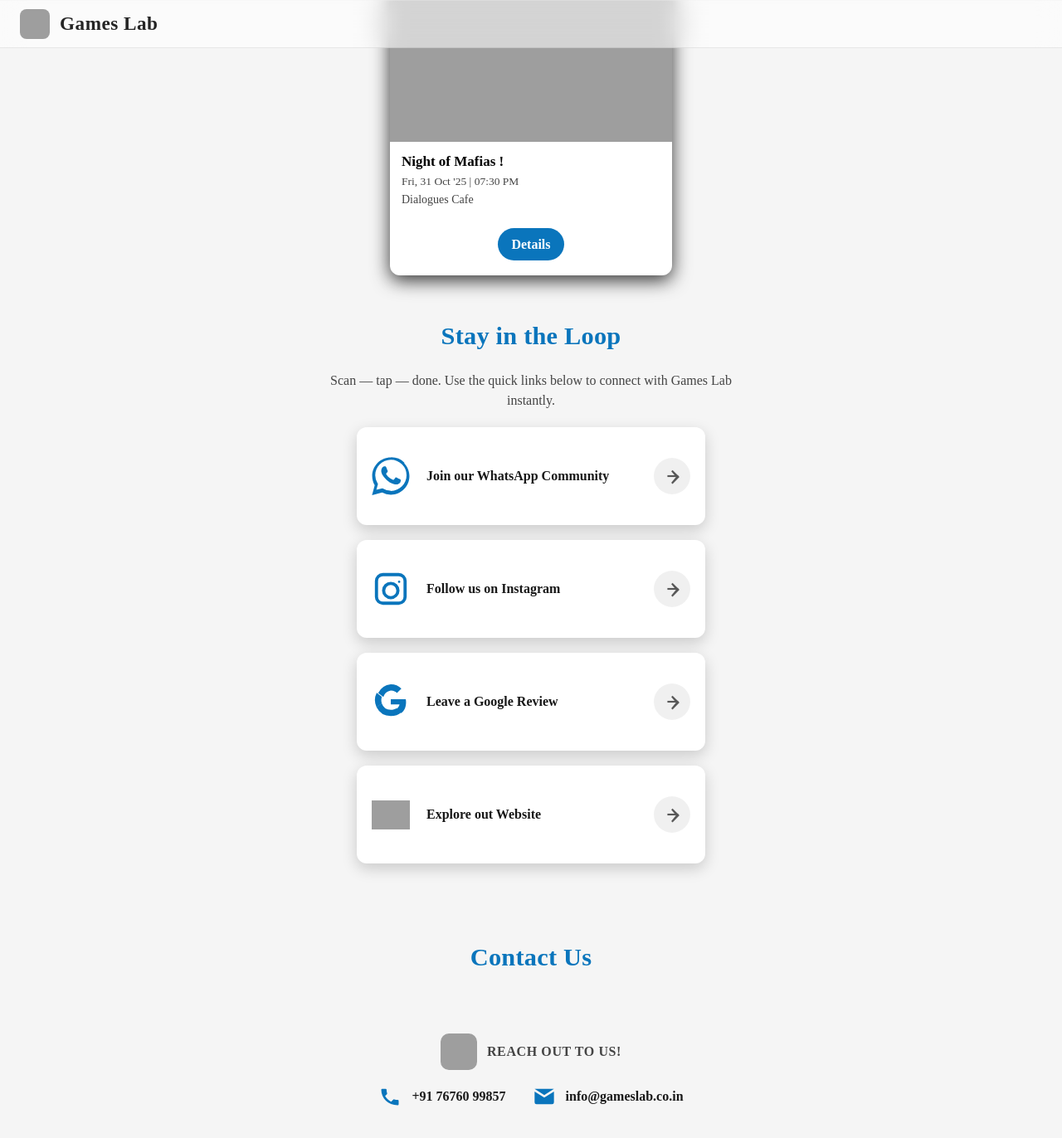
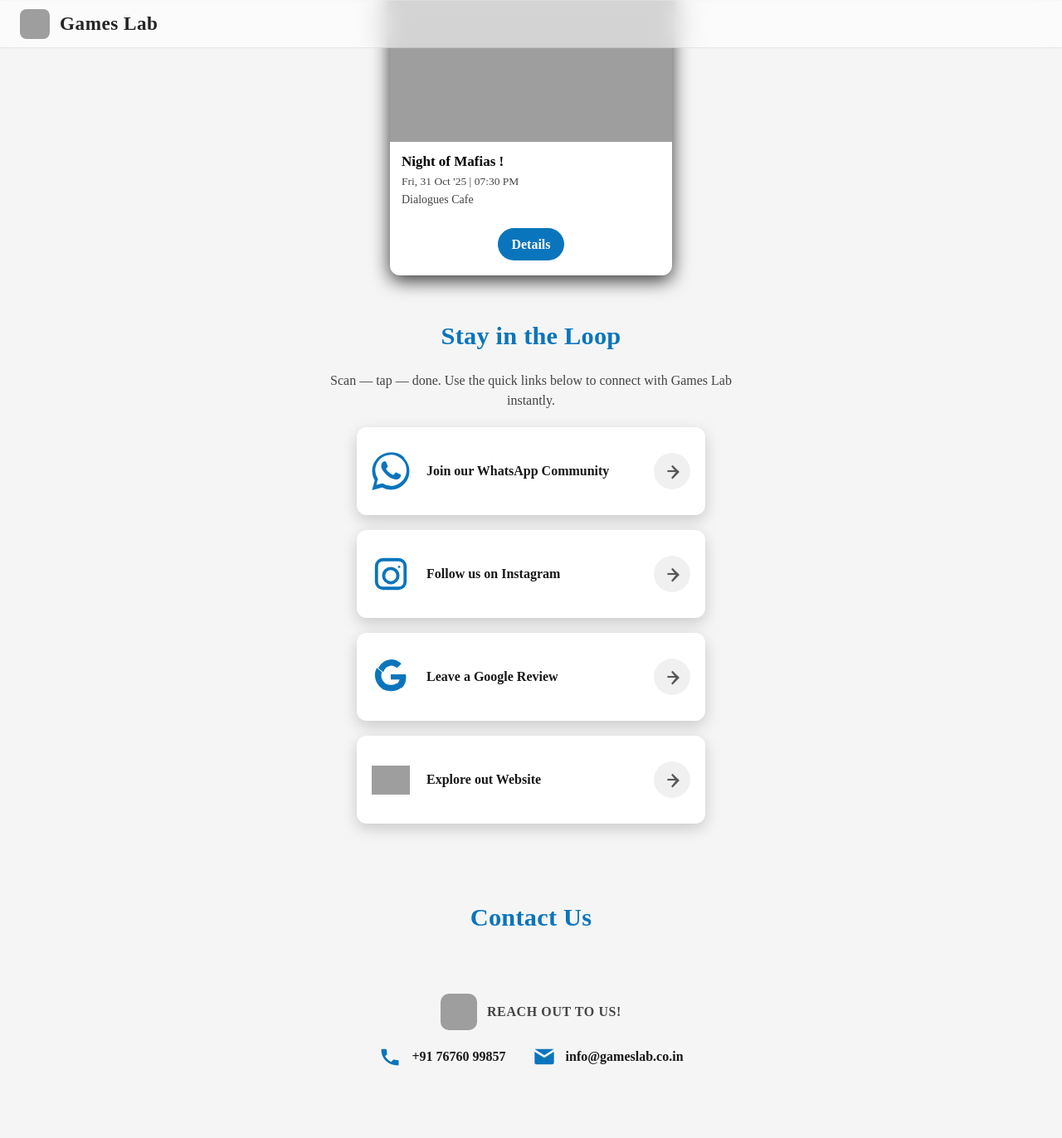
Before and after one commit to gameslabbangalore-maker/website, a Jekyll site: the page built from qr-landing.html, in a window 1280 px wide and 1400 px high, scrolled down 181 px. Shown: the top 1372 px of the window at 83% size. Built offline with Jekyll 4.4.1, drawn with Linux system fonts in a browser that asks for light colours; grey boxes are pictures that could not be loaded.

Commit message:
Adjust padding for qr-action-card class

```diff
--- a/assets/css/qr-landing.css
+++ b/assets/css/qr-landing.css
@@ -49,7 +49,7 @@ body.qr-landing{
 .qr-action-card{
   width:90vw;
   max-width:384px;
-  padding:clamp(10px,1.8vw,14px) clamp(14px,2.4vw,18px);
+  padding:clamp(6px,1.2vw,8px) clamp(14px,2.4vw,18px);
   min-height:clamp(70px,18vw,90px);
   border-radius:12px;
   background:var(--card);
```
